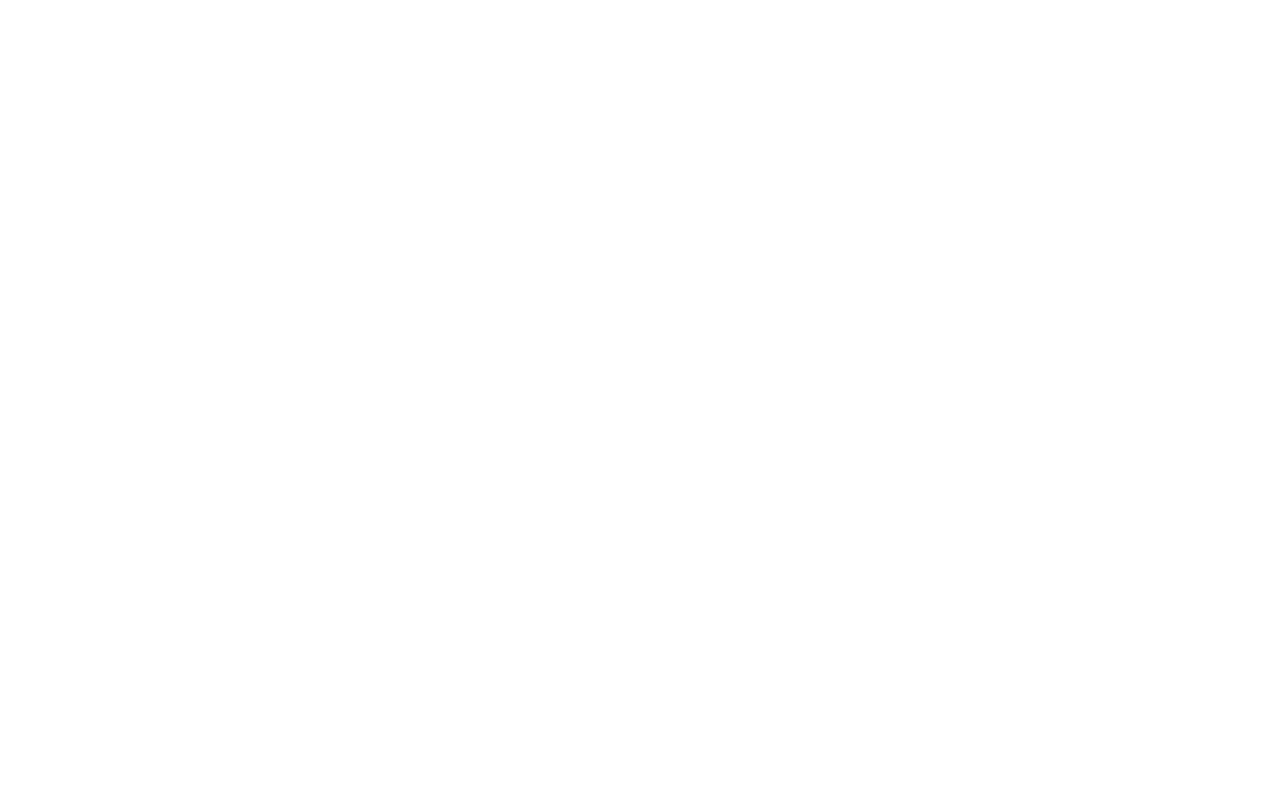
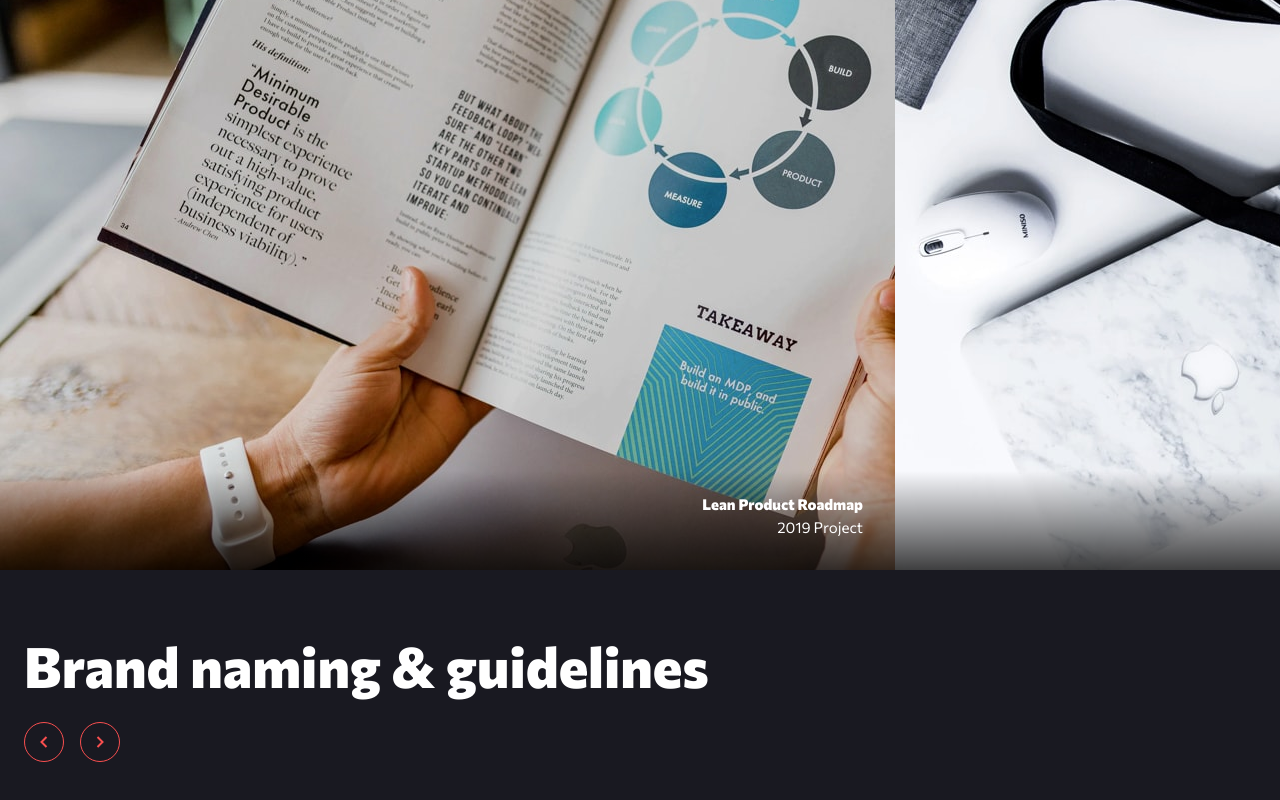
Before and after one commit to AristarhMD/creative-agency, a React (Vite) app: page / in a window 1280 px wide. Shown: the part 3030-3830 px from the top of the page. Before the commit the page ends 2872 px from the top, so only its background shows below. Built offline with nearby package versions, Linux system fonts and the light colour scheme.

Commit message:
Slider section and correction of the SVG
Was created slider section with buttons and was created Slider componenet that includes slider itself, that also have functionality of change on swipe.
Was corrected svg proprieties so react won't throw an error.

```diff
--- a/src/components/Conent.jsx
+++ b/src/components/Conent.jsx
@@ -1,6 +1,7 @@
 import ApproachSection from "./reusable/ApproachSection";
 import DesignSection from "./reusable/DesignSection";
 import HeroSection from "./reusable/HeroSection";
+import SliderSection from "./reusable/SliderSection";
 
 export default function Content() {
   return (
@@ -8,6 +9,7 @@ export default function Content() {
       <HeroSection />
       <DesignSection />
       <ApproachSection />
+      <SliderSection />
     </main>
   );
 }
--- a/src/components/reusable/ApproachSection.jsx
+++ b/src/components/reusable/ApproachSection.jsx
@@ -4,7 +4,7 @@ export default function ApproachSection() {
       <h2 className="preset-4 xl:preset-2 text-neutral-0 md:text-black md:pl-6 md:w-[42.21%] md:max-w-135 xl:base-135 md:mt-61.5 xl:mt-100 xl:mr-[-11.18%] xl:pl-0 z-1">
         Our approach for creating a winning brand
       </h2>
-      <asisde className="flex flex-col gap-10 xl:gap-14 items-center justify-center md:bg-red-500 md:px-10 md:w-[57.78%] xl:w-[62.16%] md:h-full xl:pl-[19.79%] xl:pr-[7.37%] ">
+      <aside className="flex flex-col gap-10 xl:gap-14 items-center justify-center md:bg-red-500 md:px-10 md:w-[57.78%] xl:w-[62.16%] md:h-full xl:pl-[19.79%] xl:pr-[7.37%] ">
         <article className="pt-11 pl-4 xl:pl-15 text-neutral-0 relative before:content-['01'] before:before-element">
           <h3 className="preset-8-xb xl:preset-5 mb-5.25 xl:mb-6 ">
             Brand Strategy
@@ -34,7 +34,7 @@ export default function ApproachSection() {
             and ultimately results in increased revenues.
           </p>
         </article>
-      </asisde>
+      </aside>
     </section>
   );
 }
--- a/src/components/reusable/DesignSection.jsx
+++ b/src/components/reusable/DesignSection.jsx
@@ -7,8 +7,8 @@ export default function DesignSection() {
     <section className="md:flex">
       <div className="h-50 md:h-164.5 xl:h-246 w-full xl:w-[51%]">
         <picture className="block h-full w-full">
-          <source media="(min-width:1280px )" srcset={designImgDesk} />
-          <source media="(min-width:768px )" srcset={designImgTab} />
+          <source media="(min-width:1280px )" srcSet={designImgDesk} />
+          <source media="(min-width:768px )" srcSet={designImgTab} />
           <img
             src={designImgMob}
             alt="Photo of the table from top with some persons thats working on laptop and drinking coffe"
--- a/src/components/reusable/HeroSection.jsx
+++ b/src/components/reusable/HeroSection.jsx
@@ -7,8 +7,8 @@ export default function HeroSection() {
     <section className="relative md:h-151.5 xl:h-200 md:pt-15.5 md:pl-10 xl:pt-28 xl:pl-41.25">
       <div className="md:absolute md:h-full md:top-0 md:right-0 ">
         <picture>
-          <source media="(min-width:1280px )" srcset={heroImgDesk} />
-          <source media="(min-width:768px )" srcset={heroImgTab} />
+          <source media="(min-width:1280px )" srcSet={heroImgDesk} />
+          <source media="(min-width:768px )" srcSet={heroImgTab} />
           <img
             src={heroImgMob}
             alt="Image of the two people working in the office"
--- /dev/null
+++ b/src/components/reusable/Slider.jsx
@@ -0,0 +1,95 @@
+import mobSlide1 from "../../assets/mobile/image-slide-1.jpg";
+import mobSlide2 from "../../assets/mobile/image-slide-2.jpg";
+import mobSlide3 from "../../assets/mobile/image-slide-3.jpg";
+import tabSlide1 from "../../assets/tablet/image-slide-1.jpg";
+import tabSlide2 from "../../assets/tablet/image-slide-2.jpg";
+import tabSlide3 from "../../assets/tablet/image-slide-3.jpg";
+import deskSlide1 from "../../assets/desktop/image-slide-1.jpg";
+import deskSlide2 from "../../assets/desktop/image-slide-2.jpg";
+import deskSlide3 from "../../assets/desktop/image-slide-3.jpg";
+import { useRef } from "react";
+
+export default function Slider({ activeSlide, nextSlide, prevSlide }) {
+  const MIN_SWIPE_DISTANCE = 50;
+
+  const touchStart = useRef(null);
+  const touchEnd = useRef(null);
+
+  const onTouchStart = (e) => {
+    touchEnd.current = null;
+    touchStart.current = e.targetTouches[0].clientX;
+  };
+
+  const onTouchMove = (e) => {
+    touchEnd.current = e.targetTouches[0].clientX;
+  };
+
+  const onTouchEnd = () => {
+    if (touchStart.current === null || touchEnd.current === null) return;
+
+    const swipeDistance = touchStart.current - touchEnd.current;
+
+    if (swipeDistance > MIN_SWIPE_DISTANCE) nextSlide();
+    else if (swipeDistance < -MIN_SWIPE_DISTANCE) prevSlide();
+  };
+
+  return (
+    <div
+      className="overflow-hidden"
+      onTouchStart={onTouchStart}
+      onTouchMove={onTouchMove}
+      onTouchEnd={onTouchEnd}
+    >
+      <div
+        className="h-101 md:h-118 xl:h-182 w-full flex transition-all duration-300 ease-in-out"
+        style={{ transform: `translateX(-${activeSlide * 100}%)` }}
+      >
+        <div className="relative shrink-0">
+          <picture>
+            <source media="(min-width:1280px )" srcSet={deskSlide1} />
+            <source media="(min-width:768px )" srcSet={tabSlide1} />
+            <img
+              src={mobSlide1}
+              alt="Photo of the page from the book with Lean Product Readmap"
+            />
+          </picture>
+          <div className="absolute bottom-0 flex flex-col items-end gap-0.5 pr-8 pt-6 pb-7.5 w-full bg-gradient-2 text-neutral-0">
+            <p className="preset-8-xb">Lean Product Roadmap</p>
+            <span className="preset-8-r">2019 Project</span>
+          </div>
+        </div>
+        {/* Slide 2 */}
+        <div className="relative shrink-0">
+          <picture>
+            <source media="(min-width:1280px )" srcSet={deskSlide2} />
+            <source media="(min-width:768px )" srcSet={tabSlide2} />
+            <img
+              src={mobSlide2}
+              alt="Photo of the table with the iPhone, macbook and a bag with inscription of the New Majestic Hotel on it"
+            />
+          </picture>
+          <div className="absolute bottom-0 flex flex-col items-end gap-0.5 pr-8 pt-6 pb-7.5 w-full bg-gradient-2 text-neutral-0">
+            <p className="preset-8-xb">New Majestic Hotel</p>
+            <span className="preset-8-r">2018 Project</span>
+          </div>
+        </div>
+
+        {/* Slide 3 */}
+        <div className="relative shrink-0">
+          <picture>
+            <source media="(min-width:1280px )" srcSet={deskSlide3} />
+            <source media="(min-width:768px )" srcSet={tabSlide3} />
+            <img
+              src={mobSlide3}
+              alt="Photo of the page with crypto statistic"
+            />
+          </picture>
+          <div className="absolute bottom-0 flex flex-col items-end gap-0.5 pr-8 pt-6 pb-7.5 w-full bg-gradient-2 text-neutral-0">
+            <p className="preset-8-xb">Crypto Dashboard</p>
+            <span className="preset-8-r">2016 Project</span>
+          </div>
+        </div>
+      </div>
+    </div>
+  );
+}
--- /dev/null
+++ b/src/components/reusable/SliderSection.jsx
@@ -0,0 +1,59 @@
+import { useState } from "react";
+import Slider from "./Slider";
+
+export default function SliderSection() {
+  const [activeSlide, setActiveSlide] = useState(0);
+
+  const handlePrevSlide = () => {
+    if (activeSlide === 0) setActiveSlide(2);
+    else setActiveSlide((prev) => prev - 1);
+  };
+  const handleNextSlide = () => {
+    if (activeSlide === 2) setActiveSlide(0);
+    else setActiveSlide((prev) => prev + 1);
+  };
+
+  return (
+    <section>
+      <Slider
+        activeSlide={activeSlide}
+        nextSlide={handleNextSlide}
+        prevSlide={handlePrevSlide}
+      />
+
+      <div className="bg-neutral-900 flex flex-col gap-6 items-start justify-center py-16 px-6">
+        <h2 className="preset-4 xl:preset-2 text-neutral-0">
+          Brand naming & guidelines
+        </h2>
+
+        {/* Slider navigation */}
+        <div className="flex items-center gap-4">
+          {/* Prev slide */}
+          <button className="cursor-pointer" onClick={handlePrevSlide}>
+            <svg width="40" height="40" xmlns="http://www.w3.org/2000/svg">
+              <g
+                transform="matrix(-1 0 0 1 40 0)"
+                stroke="#F94F4F"
+                fill="none"
+                fillRule="evenodd"
+              >
+                <circle cx="20" cy="20" r="19.5" />
+                <path strokeWidth="2" d="M17.5 15l5 5-5 5" />
+              </g>
+            </svg>
+          </button>
+
+          {/* Next Slide */}
+          <button className="cursor-pointer" onClick={handleNextSlide}>
+            <svg width="40" height="40" xmlns="http://www.w3.org/2000/svg">
+              <g stroke="#F94F4F" fill="none" fillRule="evenodd">
+                <circle cx="20" cy="20" r="19.5" />
+                <path strokeWidth="2" d="M17.5 15l5 5-5 5" />
+              </g>
+            </svg>
+          </button>
+        </div>
+      </div>
+    </section>
+  );
+}
--- a/src/index.css
+++ b/src/index.css
@@ -16,7 +16,7 @@
   --background-image-gradient-2: linear-gradient(
     180deg,
     #00000000 0%,
-    #000 100%
+    rgba(0, 0, 0, 0.75) 100%
   );
   --background-image-approach-tab: linear-gradient(
     to left,
```
Also changed, not shown: src/components/Header.jsx (+4 -4 lines).
